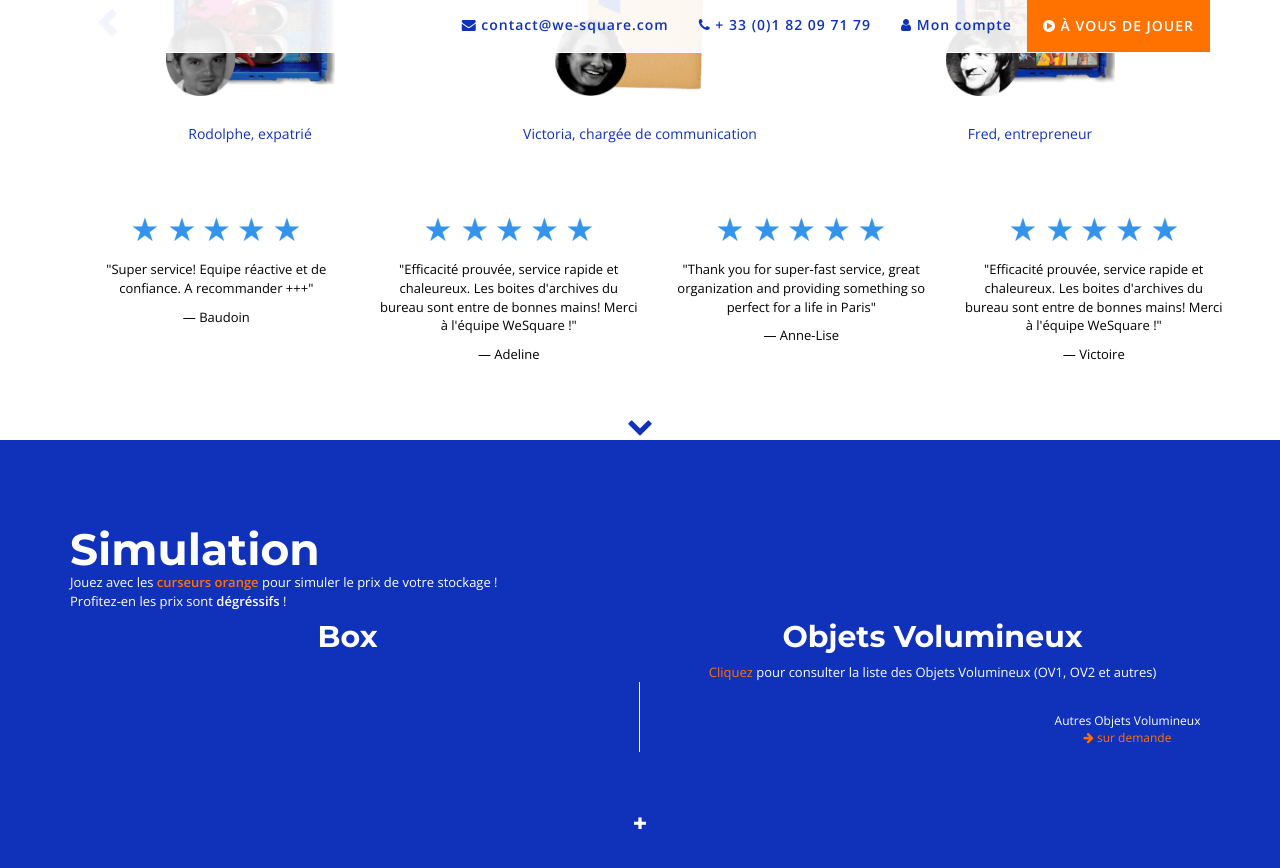
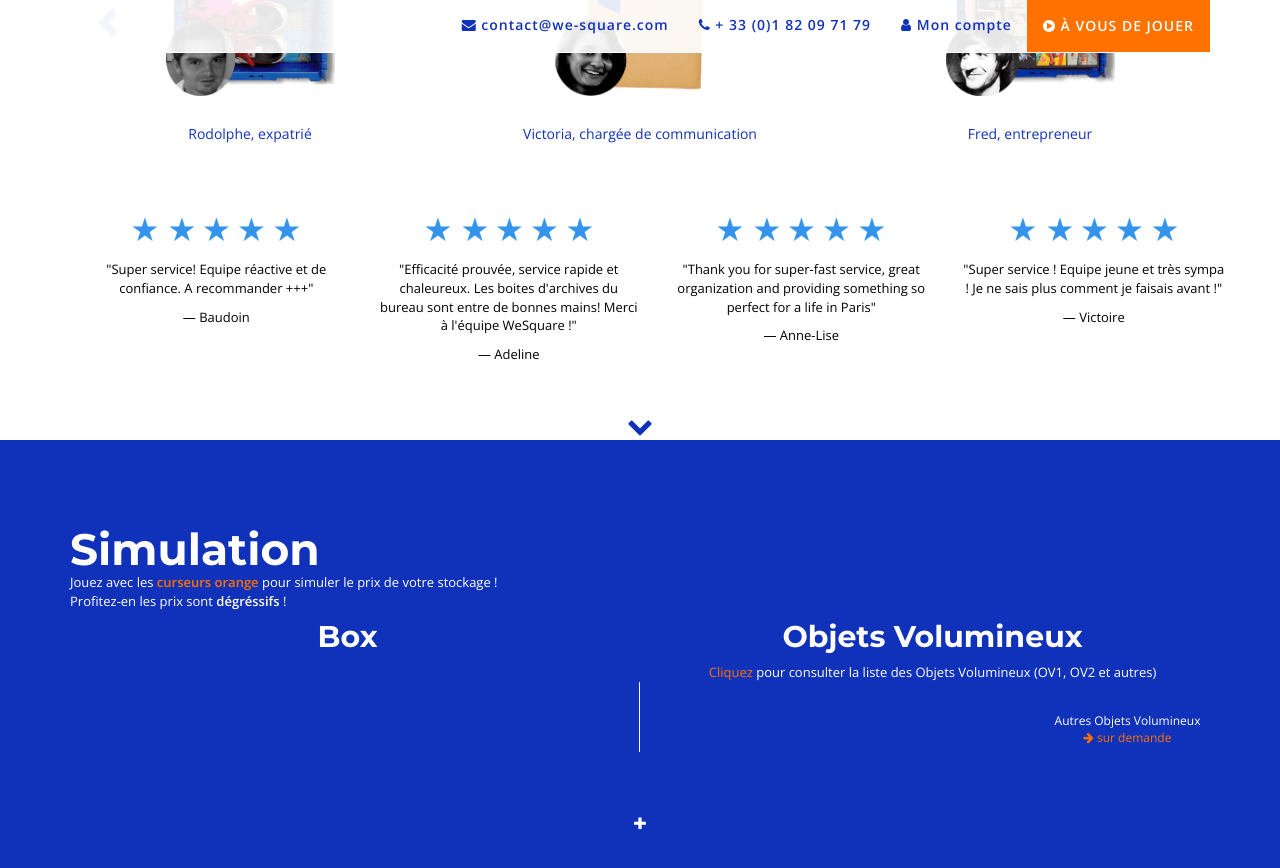
Before and after one commit to Seb1501/wesquare, a Jekyll site: the page built from index.html, in a window 1280 px wide and 900 px high, scrolled down 3784 px. Shown: the top 868 px of the window. Built offline with Jekyll 4.4.1, drawn with Linux system fonts in a browser that asks for light colours; nearby versions of some CDN libraries; Markdown is read by kramdown in place of the engine named in the settings.

Commit message:
Ajout review Victore

```diff
--- a/index.html
+++ b/index.html
@@ -410,7 +410,7 @@ adress:
             <a href="https://www.facebook.com/victoire.n.charavay/activity/10152950367821329" target="BLANK" onclick="ga('send','event','Review','Victore');">
               <img src="{{site.baseurl}}/images/stars.png" alt="customer's review" class="img-responsive center-block" width="200">
               <br>
-              <p class="text-center">"Efficacité prouvée, service rapide et chaleureux. Les boites d'archives du bureau sont entre de bonnes mains! Merci à l'équipe WeSquare !"</p>
+              <p class="text-center">"Super service ! Equipe jeune et très sympa ! Je ne sais plus comment je faisais avant !"</p>
               <p class="text-center"> &mdash; Victoire</p>
             </a>
           </div>
```
Also changed, not shown: 1 other file.
